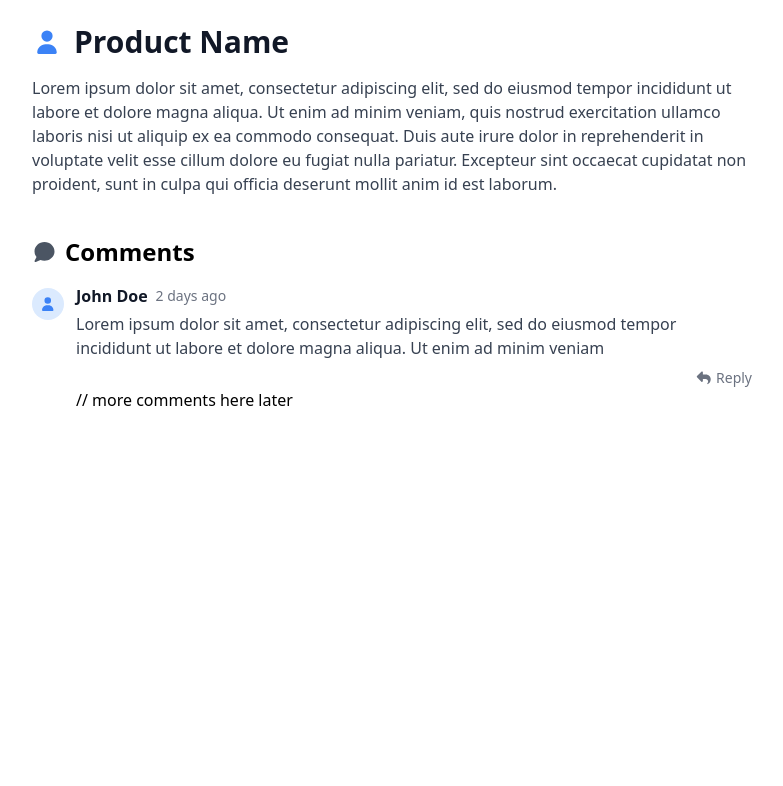
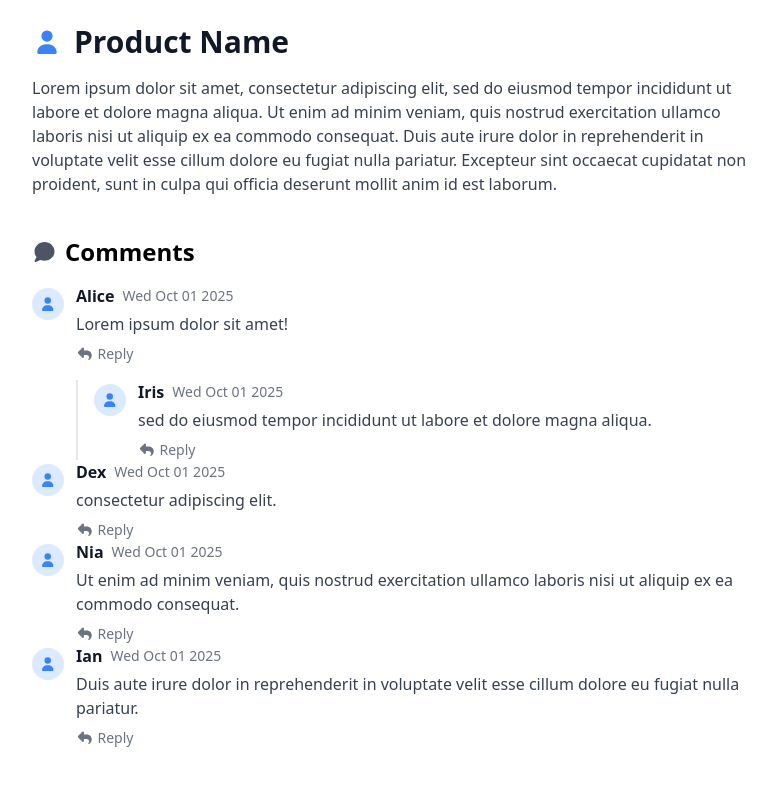
Before and after one commit to VivekPRajeev/ipwbpncs, a React (Vite) app: page / in a window 1280 px wide. Shown: the top 786 px of the page, without its empty margins (248-1031 px from the left). Built offline with nearby package versions, Linux system fonts and the light colour scheme.

Commit message:
Updated Comments UI for nested  replies

```diff
--- a/src/App.tsx
+++ b/src/App.tsx
@@ -1,7 +1,7 @@
 import { Comment } from "./components/Comment";
 import { FontAwesomeIcon } from "@fortawesome/react-fontawesome";
 import { faComment, faUser } from "@fortawesome/free-solid-svg-icons";
-
+import { commentsMockList } from "./mocks/commentsMockList";
 function App() {
   return (
     <div className="max-w-3xl mx-auto p-6">
@@ -25,8 +25,15 @@ function App() {
           <FontAwesomeIcon icon={faComment} className="text-xl text-gray-600" />
           <h2 className="text-2xl font-semibold">Comments</h2>
         </div>
-
-        <Comment />
+        {commentsMockList.map((comment) => (
+          <Comment
+            key={comment.id}
+            userName={comment.userName}
+            text={comment.text}
+            createdAt={comment.createdAt}
+            replies={comment.replies}
+          />
+        ))}
       </div>
     </div>
   );
--- a/src/components/Comment/index.tsx
+++ b/src/components/Comment/index.tsx
@@ -1,7 +1,18 @@
 import { FontAwesomeIcon } from "@fortawesome/react-fontawesome";
 import { faUser, faReply } from "@fortawesome/free-solid-svg-icons";
 
-export const Comment = () => {
+interface CommentProps {
+  userName: string;
+  text: string;
+  createdAt: Date;
+  replies?: CommentProps[]; // For nested comments (replies)
+}
+export const Comment: React.FC<CommentProps> = ({
+  userName,
+  text,
+  createdAt,
+  replies,
+}) => {
   return (
     <div className="flex gap-3 relative">
       <div className="w-8 h-8 bg-blue-100 rounded-full flex items-center justify-center mt-1">
@@ -9,21 +20,30 @@ export const Comment = () => {
       </div>
       <div className="flex-1">
         <div className="flex items-center gap-2 mb-1">
-          <span className="font-bold text-gray-900">John Doe</span>
-          <span className="text-sm text-gray-500">2 days ago</span>
+          <span className="font-bold text-gray-900">{userName}</span>
+          <span className="text-sm text-gray-500">
+            {createdAt.toDateString()}
+          </span>
         </div>
-        <p className="text-gray-700">
-          Lorem ipsum dolor sit amet, consectetur adipiscing elit, sed do
-          eiusmod tempor incididunt ut labore et dolore magna aliqua. Ut enim ad
-          minim veniam
-        </p>
-        <div className="flex justify-end mt-2">
+        <p className="text-gray-700">{text}</p>
+        <div className="flex justify-start mt-2">
           <button className="flex items-center gap-1 text-sm text-gray-500 hover:text-blue-600">
             <FontAwesomeIcon icon={faReply} />
             Reply
           </button>
         </div>
-        // more comments here later
+        {replies && replies.length > 0 && (
+          <div className="mt-4 border-l-2 border-gray-200 pl-4">
+            {replies.map((reply, index) => (
+              <Comment
+                key={index}
+                userName={reply.userName}
+                text={reply.text}
+                createdAt={reply.createdAt}
+              />
+            ))}
+          </div>
+        )}
       </div>
     </div>
   );
--- /dev/null
+++ b/src/mocks/commentsMockList.ts
@@ -0,0 +1,51 @@
+export const commentsMockList = [
+  {
+    id: 1,
+    userName: "Alice",
+    userId: "al0121",
+    text: "Lorem ipsum dolor sit amet!",
+    parentId: null,
+    createdAt: new Date(),
+    deletedAt: null,
+    replies: [
+      {
+        id: 3,
+        userName: "Iris",
+        userId: "ir0678",
+        text: "sed do eiusmod tempor incididunt ut labore et dolore magna aliqua.",
+        parentId: 1,
+        createdAt: new Date(),
+        deletedAt: null,
+      },
+    ],
+  },
+  {
+    id: 2,
+    userName: "Dex",
+    userId: "dex3live",
+    text: " consectetur adipiscing elit.",
+    parentId: 1,
+    createdAt: new Date(),
+    deletedAt: null,
+  },
+
+  {
+    id: 4,
+    userName: "Nia",
+    userId: "ni0910",
+    text: "Ut enim ad minim veniam, quis nostrud exercitation ullamco laboris nisi ut aliquip ex ea commodo consequat.",
+    parentId: null,
+    createdAt: new Date(),
+    deletedAt: null,
+  },
+  {
+    id: 5,
+    userName: "Ian",
+    userId: "ian1276",
+    text: "Duis aute irure dolor in reprehenderit in voluptate velit esse cillum dolore eu fugiat nulla pariatur.",
+    parentId: 4,
+    createdAt: new Date(),
+    deletedAt: null,
+  },
+];
+export default commentsMockList;
```
